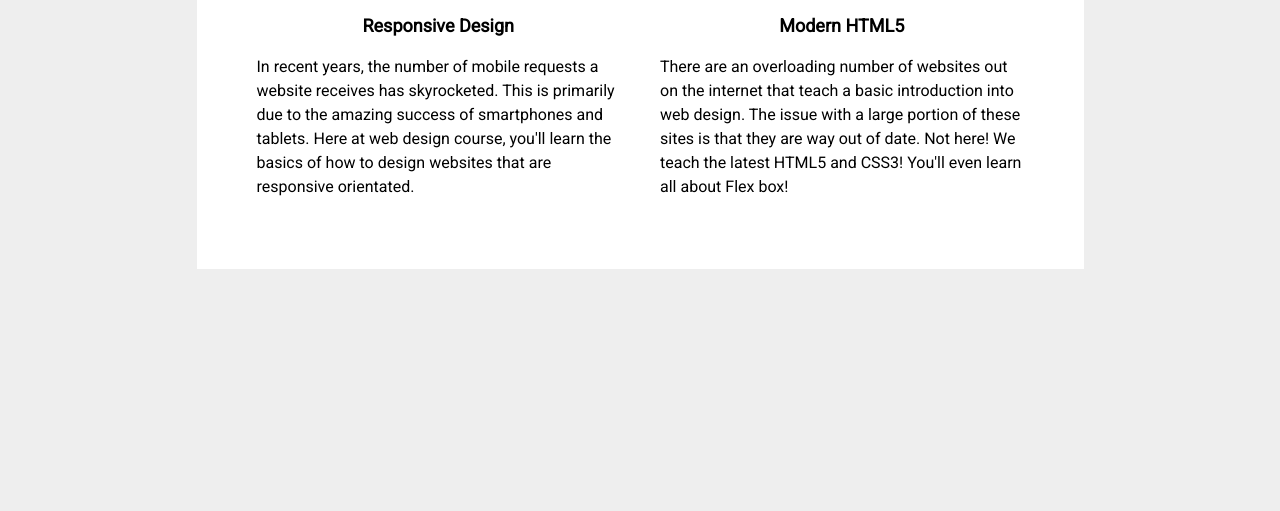
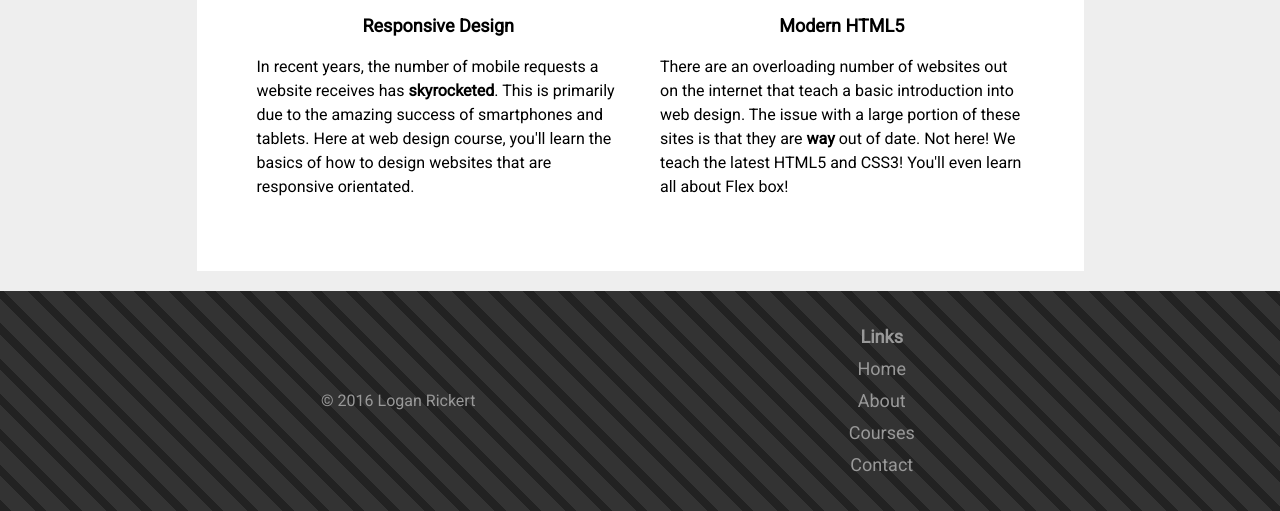
Before and after one commit to LoganRickert/WDCWebsite, a plain HTML site: page index.html in a window 1280 px wide. Shown: the part 457-968 px from the top of the page. Before the commit the page ends 800 px from the top, so only its background shows below. Drawn offline with Linux system fonts and the light colour scheme.

Commit message:
Added footer

```diff
--- a/css/styles.css
+++ b/css/styles.css
@@ -10,7 +10,11 @@ html {
     display: flex;
 }
 
-header, footer {
+b {
+    font-weight: bold;
+}
+
+header {
     flex: 1 100%;
     justify-content: space-between;
 	align-items: center;
@@ -73,7 +77,7 @@ main {
     flex: 1 100%;
 }
 
-article {
+main article {
     margin: 20px 40px;
     padding: 40px;
     flex: 1 100%;
@@ -81,7 +85,7 @@ article {
 
 }
 
-article h2 {
+main article h2 {
     display: flex;
     flex-grow: 1;
     font-weight: bold;
@@ -93,7 +97,7 @@ article h2 {
     margin: 0 0 15px 0;
 }
 
-.body-learnmore {
+main .body-learnmore {
     background: #27ae60;
     display: flex;
     align-items: center;
@@ -106,16 +110,22 @@ article h2 {
       #2ecc71 8px,
       #2ecc71 25px
     );
+
+    transition: border 0.75s ease;
 }
 
-.body-learnmore h2 {
+main .body-learnmore:hover {
+    border: 5px solid #666;
+}
+
+main .body-learnmore h2 {
     border: none;
     margin: 0;
     padding: 0;
     color: #fff;
 }
 
-.body-learnmore a {
+main .body-learnmore a {
     font-size: 18px;
     padding: 0 10px;
     color: #555;
@@ -125,28 +135,36 @@ article h2 {
     transition: background 0.25s ease, color 0.25s ease;
 }
 
-.body-learnmore a:hover {
+main .body-learnmore a:hover {
     color: #eee;
     background: #555;
 }
 
-.body-rowitems ul {
+main .body-rowitems ul {
     padding: 0 0 10px 0;
     display: flex;
     justify-content: center;
     /*flex-wrap: wrap;*/
 }
 
-.body-rowitems ul li {
+main .body-rowitems ul li {
     display: flex;
     align-items: center;
     flex-direction: column;
     padding: 20px;
     flex-grow: 1;
     flex-basis: 0;
+    transition: border 0.25s ease, background 0.25s ease;
+    border-bottom: 2px solid #fff;
 }
 
-.body-rowitems ul img {
+main .body-rowitems ul li:hover {
+    border-bottom: 2px solid #ccc;
+    padding: 20px 20px 18px;
+    background: #f8f8f8;
+}
+
+main .body-rowitems ul img {
     padding: 20px;
     border-radius: 50%;
     background: #444;
@@ -154,12 +172,60 @@ article h2 {
     height: 50px;
 }
 
-.body-rowitems ul h3 {
+main .body-rowitems ul h3 {
     padding: 20px 0;
     font-size: 18px;
     font-weight: bold;
 }
 
-.body-rowitems ul p {
+main .body-rowitems ul p {
     line-height: 150%;
 }
+
+footer {
+    background: repeating-linear-gradient(
+      45deg,
+      #222,
+      #222 8px,
+      #333 8px,
+      #333 25px
+    );
+    display: flex;
+}
+
+footer section {
+    width: 100%;
+    display: flex;
+}
+
+footer article {
+    display: flex;
+    align-items: center;
+    padding: 30px 40px;
+    text-align: center;
+    flex-grow: 1;
+    flex-basis: 0;
+    justify-content: center;
+    color: #999;
+    transition: color 0.5s ease;
+}
+
+footer article:hover {
+    color: #fff;
+}
+
+footer article a {
+    color: #999;
+    text-decoration: none;
+    font-size: 18px;
+    transition: color 0.5s ease;
+}
+
+footer article a:hover {
+    color: #fff;
+}
+
+footer article li {
+    font-size: 18px;
+    padding: 7px 0;
+}
--- a/index.html
+++ b/index.html
@@ -18,7 +18,7 @@
 
 <body>
     <header>
-        <div class="wrapper">
+        <section class="wrapper">
             <h1><a href="#">Web Design Courses</a></h1>
             <nav>
                 <ul>
@@ -33,10 +33,10 @@
                     <li><a href="#">Contact</a></li>
                 </ul>
             </nav>
-        </div>
+        </section>
     </header>
     <div class="body-main">
-        <div class="wrapper">
+        <section class="wrapper">
             <main>
                 <article class="body-learnmore">
                     <h2>Start Learning Today!</h2>
@@ -58,8 +58,24 @@
                     </ul>
                 </article>
             </main>
-        </div>
+        </section>
     </div>
+    <footer>
+        <section class="wrapper">
+            <article>
+                &copy; 2016 Logan Rickert
+            </article>
+            <article>
+                <ul>
+                    <li><b>Links</b></li>
+                    <li><a href="#">Home</a></li>
+                    <li><a href="#">About</a></li>
+                    <li><a href="#">Courses</a></li>
+                    <li><a href="#">Contact</a></li>
+                </ul>
+            </article>
+        </section>
+    </footer>
     <script src="js/main.js" type="text/javascript"></script>
 </body>
 </html>
```
